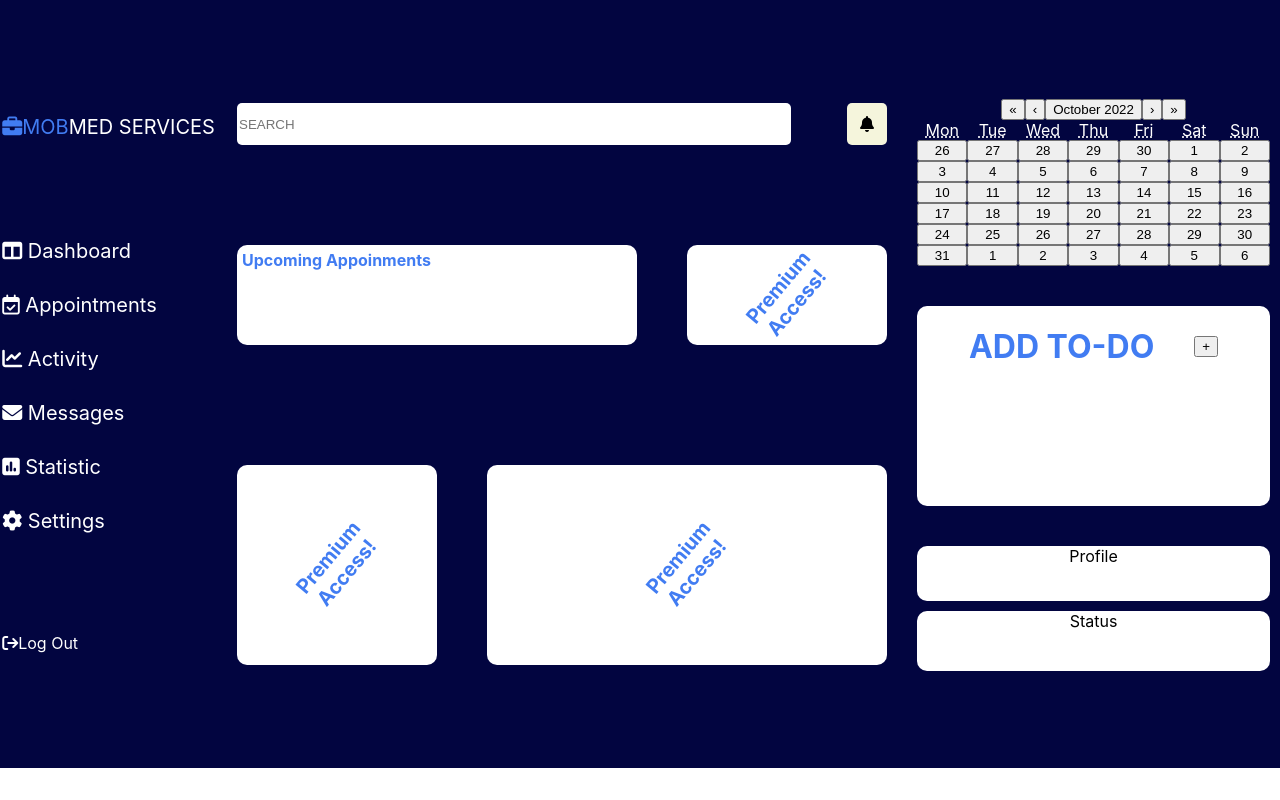
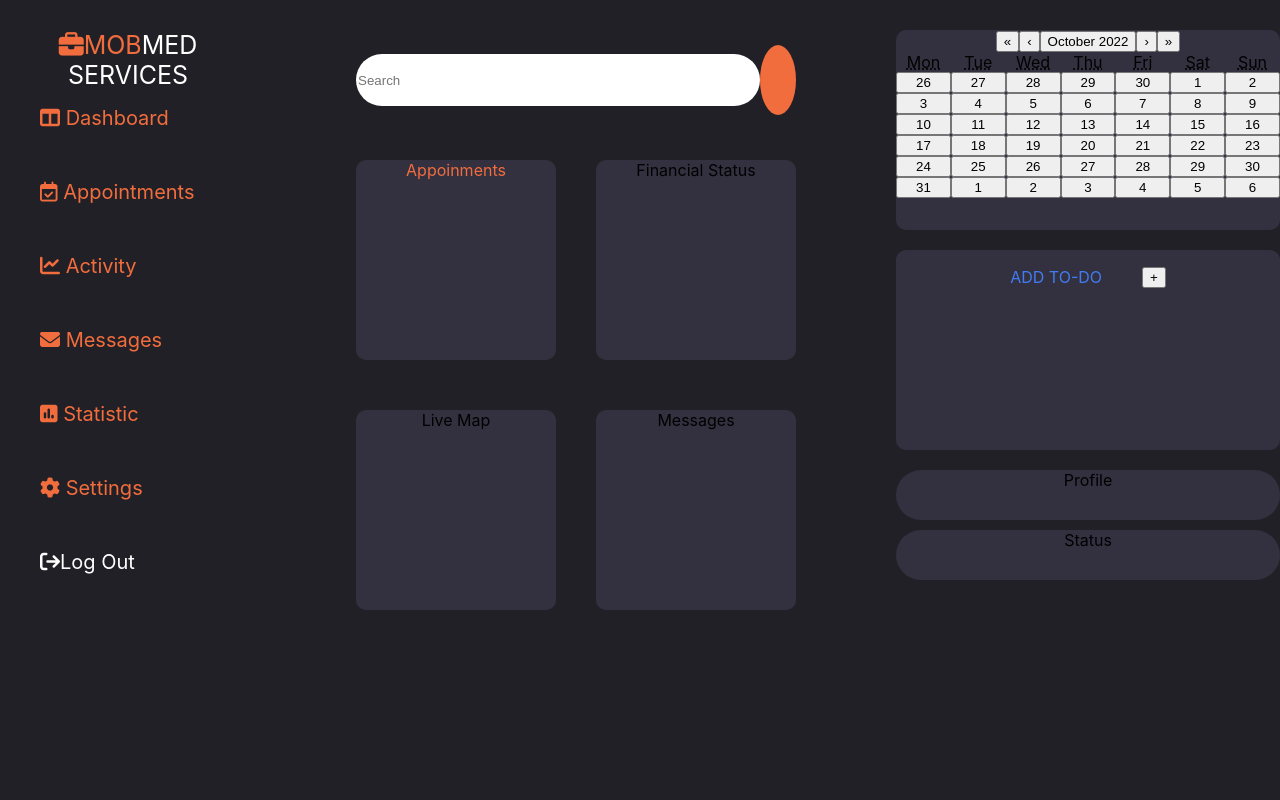
Before and after one commit to BurstMode29/mobmed-user-side, a React (Create React App) app: page /dashboard in a window 1280 px wide. Built offline with nearby package versions, Linux system fonts and the light colour scheme.

Commit message:
updated site

```diff
--- a/public/index.html
+++ b/public/index.html
@@ -27,7 +27,7 @@
     -->
     <title>React App</title>
   </head>
-  <body>
+  <body style="height: 100%;width:100%;position:absolute;background-color: #020540;">
     <noscript>You need to enable JavaScript to run this app.</noscript>
     <div id="root"></div>
     <!--
--- a/src/App.css
+++ b/src/App.css
@@ -1,5 +1,39 @@
 .App {
   text-align: center;
+}
+
+/*  */
+.Calender {
+  position: relative;
+  background-color: #333140;
+  height: 200px;
+  border-radius: 10px;
+  margin-top: 30px;
+  margin-bottom: 20px;
+}
+
+.toDo {
+  height: 200px;
+  border-radius: 10px;
+  margin-bottom: 20px;
+  overflow-y: auto;
+  background-color: #333140;
+}
+
+.Profile {
+  height: 50px;
+  width: 100%;
+  border-radius: 100px;
+  background-color: #333140;
+  margin-top: 10px;
+}
+
+.Status {
+  height: 50px;
+  width: 100%;
+  border-radius: 100px;
+  background-color: #333140;
+  margin-top: 10px;
 }
 
 .ToDoList {
@@ -10,6 +44,7 @@
 }
 
 .Notes {
+  background-color: #333140;
   overflow-y: auto;
 }
 
@@ -18,3 +53,121 @@
   width: 90%;
   margin-bottom: 5px;
 }
+/*  */
+
+/*  */
+.Home {
+  height: 100%;
+  width: 100%;
+}
+
+.Top {
+  display: flex;
+  justify-content: space-between;
+  align-items: center;
+  height: 20%;
+  width: 100%;
+}
+
+.Top input {
+  width: 400px;
+  height: 50px;
+  border-radius: 100px;
+  border-style: none;
+  margin-left: 100px;
+}
+
+.Profile1 {
+  height: 70px;
+  width: 70px;
+  margin-right: 100px;
+  border-radius: 100%;
+  background-color: #F26D3D;
+}
+
+/*  */
+
+
+/*  */
+.Middle {
+  display: flex;
+  justify-content: space-between;
+  align-items: center;
+  margin: 0px 100px 50px 100px;
+}
+
+.inProgress {
+  height: 200px;
+  width: 200px;
+  border-radius: 10px;
+  background-color: #333140;
+  overflow-y: auto;
+}
+
+.Finance {
+  height: 200px;
+  width: 200px;
+  border-radius: 10px;
+  background-color: #333140;
+}
+
+/*  */
+
+.Bottom {
+  display: flex;
+  justify-content: space-between;
+  align-items: center;
+  margin: 0px 100px 0px 100px;
+}
+
+.Map {
+  height: 200px;
+  width: 200px;
+  border-radius: 10px;
+  background-color: #333140;
+}
+
+.Messages {
+  height: 200px;
+  width: 200px;
+  border-radius: 10px;
+  background-color: #333140;
+}
+
+/*  */
+
+.Logo {
+  margin-top: 30px;
+  width: 100%;
+  text-align: center;
+  font-size: 25px;
+  color: white;
+}
+
+.Logo span {
+  color: #F26D3D;
+}
+
+.leftPanelContent li {
+  text-align: left;
+}
+
+.leftPanelContent ul li {
+  list-style: none;
+  width: 100%;
+  margin-bottom: 50px;
+  font-size: 20px;
+  color: #F26D3D;
+  text-decoration-line: none;
+}
+
+.link {
+  text-decoration-line: none;
+}
+
+.logOut {
+  width: 100%;
+  font-size: 20px;
+  margin-left: 40px;
+  text-align: left;
+}
--- a/src/components/Dash.css
+++ b/src/components/Dash.css
@@ -1,208 +1,32 @@
 /* PanelContainer */
 .panelContainer {
   display: flex;
-  height: 60vw;
+  height: 100%;
   width: 100%;
-  background-color: #020540;
-  flex-direction: row;
-  justify-content: center;
-  align-items: center;
-}
-
-@media only screen and (max-width:1200px) {
-  .panelContainer {
-    flex-direction: column;
-  }
+  position: absolute;
 }
 
 .leftPanel {
-  height: 60vw;
-  width: 700px;
+  height: 100%;
+  width: 20%;
   text-align: left;
   color: white;
+  background-color: #212026;
+}
+
+.middlePanel {
+  height: 100%;
+  width: 50%;
   display: flex;
   justify-content: center;
   align-items: center;
-}
-
-@media only screen and(max-width:1200px) {
-  .leftPanel {
-    display: none;
-  }
-}
-
-.middlePanel {
-  height: 60vw;
-  display: flex;
-  justify-content: center;
-  align-items: center;
-  background-color: #020540;
+  background-color: #212026;
 }
 
 .rightPanel {
-  height: 60vw;
-  display: flex;
-  justify-content: center;
-  align-items: center;
-  background-color: #020540;
+  height: 100%;
+  width: 30%;
+  background-color: #212026;
 }
 
 /* PanelContainer */
-
-
-/* PanelContent */
-
-
-/* LeftPanel */
-.Logo {
-  font-size: 20px;
-}
-
-.Logo span {
-  color: #417CF2;
-}
-
-.leftPanelContent {
-  position: relative;
-  margin-top: 100px;
-  margin-bottom: 100px;
-  right: 40px;
-}
-
-.leftPanelContent li {
-  margin-bottom: 30px;
-  list-style: none;
-  text-align: left;
-  font-size: 20px;
-}
-
-/* .logOut {
-  position: relative;
-  top: 115px;
-  text-align: left;
-  font-size: 20px;
-} */
-
-/* MiddlePanel */
-
-.searchBar {
-  display: flex;
-  justify-content: space-between;
-  align-items: center;
-  margin: 20px;
-}
-
-.searchBar input {
-  height: 40px;
-  width: 550px;
-  border-radius: 5px;
-  border-style: none;
-}
-
-.searchBar i {
-  background-color: beige;
-  padding: 13px;
-  border-radius: 5px;
-}
-
-.middlePanelInfo1 {
-  width: 650px;
-  display: flex;
-  justify-content: space-between;
-  align-items: center;
-  margin: 20px;
-}
-
-.upcomingAppointments {
-  height: 100px;
-  width: 400px;
-  margin-top: 80px;
-  margin-bottom: 100px;
-  border-radius: 10px;
-  overflow-y: auto;
-  background-color: white;
-}
-
-.financialStatus {
-  height: 100px;
-  width: 200px;
-  margin-top: 80px;
-  margin-bottom: 100px;
-  display: flex;
-  justify-content: center;
-  align-items: center;
-  border-radius: 10px;
-  background-color: white;
-}
-
-.memberAccess {
-  color: #417CF2;
-  font-weight: bold;
-  font-size: 20px;
-  rotate: -50deg;
-}
-
-.middlePanelInfo2 {
-  display: flex;
-  justify-content: space-between;
-  align-items: center;
-  margin: 20px;
-}
-
-.liveMap {
-  height: 200px;
-  width: 200px;
-  display: flex;
-  justify-content: center;
-  align-items: center;
-  border-radius: 10px;
-  background-color: white;
-}
-
-.Messages {
-  height: 200px;
-  width: 400px;
-  display: flex;
-  justify-content: center;
-  align-items: center;
-  border-radius: 10px;
-  background-color: white;
-}
-
-.Calender {
-  margin: 10px;
-  color: white;
-}
-
-.toDo {
-  height: 200px;
-  margin: 10px;
-  margin-top: 40px;
-  margin-bottom: 40px;
-  overflow-y: auto;
-  border-radius: 10px;
-  background-color: white;
-}
-
-.Profile {
-  height: 55px;
-  margin: 10px;
-  border-radius: 10px;
-  background-color: white;
-}
-
-.Status {
-  height: 60px;
-  margin: 10px;
-  border-radius: 10px;
-  background-color: white;
-}
-
-.link {
-  color: white;
-  text-decoration-line: none;
-}
-
-.link:hover {
-  color: #417CF2;
-}
--- a/src/components/Dash.js
+++ b/src/components/Dash.js
@@ -1,15 +1,11 @@
 import React, { useState } from 'react';
 import '../components/Dash.css';
+import '../App.css';
 import Calender from 'react-calendar';
-import Dashboard from '../pages/Dashboard';
-import { Routes, Route, Link } from 'react-router-dom';
-import Appointments from '../pages/Appointments';
-import Activity from '../pages/Activity';
-import Messages from '../pages/Messages';
-import Statistics from '../pages/Statistics';
-import Settings from '../pages/Settings';
 import ToDoList from './toDoList';
 import AddToDo from './addToDo';
+import Dashboard from '../pages/Dashboard';
+import { Link } from 'react-router-dom';
 
 
 const Dash = () => {
@@ -34,14 +30,7 @@ const Dash = () => {
           </div>
         </div>
 
-        <Routes>
-          <Route path='/dashboard' element={<Dashboard />} />
-          <Route path='/appointments' element={<Appointments />} />
-          <Route path='/activity' element={<Activity />} />
-          <Route path='/messages' element={<Messages />} />
-          <Route path='/statistics' element={<Statistics />} />
-          <Route path='/settings' element={<Settings />} />
-        </Routes>
+        <Dashboard />
 
         <div className='rightPanel'>
           <div>
--- a/src/components/List.js
+++ b/src/components/List.js
@@ -10,7 +10,7 @@ const mapStateToProps = (state) => {
 
 const List = (props) => {
     const addToList = (list) => {
-        props.dispatch({type: "ADD_TO_LIST", data: list })
+        props.dispatch({ type: "ADD_TO_LIST", data: list })
     }
 
     return (
@@ -20,7 +20,7 @@ const List = (props) => {
                 {props.list.map(
                     i => <div className="listItem" key={i.name}>
                         <div className="ProfilePhoto"></div>
-                        {i.name}
+                        <div className="listName">{i.name}</div>
                         <button className="listButton" onClick={() => addToList(i)}>Accept</button>
                     </div>
                 )}
--- a/src/components/UpcomingAppointments.js
+++ b/src/components/UpcomingAppointments.js
@@ -11,12 +11,12 @@ const mapStateToProps = (state) => {
 const UpcomingAppointments = (props) => {
     return (
         <div>
-            <div className="acceptedHeading">Upcoming Appoinments</div>
+            <div className="acceptedHeading">Appoinments</div>
             <div>
-                {props.upcoming.map (
+                {props.upcoming.map(
                     i => <div className="Accepted" key={i.name}>
                         <div className="ProfilePicture"></div>
-                        {i.name}
+                        <div className="listName">{i.name}</div>
                     </div>
                 )}
             </div>
--- a/src/components/components.css
+++ b/src/components/components.css
@@ -1,80 +1,75 @@
-.List {
-    height: 100%;
-    position: relative;
-    right: 70px;
-    width: 700px;
-}
-
+/*  */
 .listItem {
-    height: 50px;
     display: flex;
     justify-content: space-between;
     align-items: center;
-    background-color: #020540;
-    position: relative;
-    margin-bottom: 10px;
+    height: 50px;
+    margin: 20px;
     border-radius: 100px;
-    right: 20px;
     color: white;
+    background-color: #333140;
+}
+
+.Appointments {
+    height: 100%;
+    width: 100%;
 }
 
 .ProfilePhoto {
-    height: 45px;
-    width: 45px;
-    margin: 2px;
+    height: 40px;
+    width: 40px;
     border-radius: 100px;
-    background-color: white;
+    background-color: #F26D3D;
+    margin-left: 5px;
 }
 
 .listButton {
-    width: 100px;
-    height: 45px;
-    margin: 2px;
-    font-weight: bold;
     color: white;
-    background-color: transparent;
+    height: 40px;
+    width: 150px;
+    border-radius: 100px;
     border-style: none;
-    border-radius: 100px;
-    cursor: pointer;
+    background-color: #F26D3D;
+    margin-right: 5px;
 }
 
 .listButton:hover {
-    color: #417CF2;
-    text-shadow: 0px 0px 2px  #417CF2;
+    box-shadow: 0px 0px 10px #F26D3D;
 }
 
 .appointmentsHeading {
-    font-weight: bold;
-    color: #417CF2;
+    color: white;
     font-size: 30px;
-    margin: 20px;
+    text-align: left;
+    margin-left: 75px;
 }
-
-/* UpcomingAppointments */
-
-.acceptedHeading {
-    color: #417CF2;
-    font-weight: bold;
-    margin: 5px;
-    text-align: left;
-}
+/*  */
 
 .Accepted {
-    background-color: #020540;
-    margin: 5px;
-    height: 40px;
-    color: white;
-    font-weight: bold;
+    height: 30px;
+    margin-left: 5px;
+    margin-right: 5px;
+    background-color:#212026;
+    margin-bottom: 10px;
+    display: flex;
     border-radius: 100px;
-    display: flex;
     justify-content: space-between;
     align-items: center;
 }
 
 .ProfilePicture {
-    height: 35px;
-    width: 35px;
-    background-color: white;
+    height: 20px;
+    width: 20px;
+    margin-left: 5px;
+    background-color:#F26D3D;
     border-radius: 100px;
-    margin: 1px;
 }
+
+.listName {
+    color: white;
+    margin-right: 5px;
+}
+
+.acceptedHeading {
+    color: #F26D3D;
+}
--- a/src/components/toDoList.js
+++ b/src/components/toDoList.js
@@ -15,7 +15,7 @@ const toDoList = (props) => {
     return (
         <div>
             <div className="ToDoList">
-                <h1>ADD TO-DO</h1>
+                <div>ADD TO-DO</div>
                 <ol>
                     {props.ToDo.map(
                         i => <div> <button onClick={() => addToList(i)}>+</button></div>
--- a/src/pages/Appointments.js
+++ b/src/pages/Appointments.js
@@ -5,6 +5,10 @@ import '../components/components.css';
 function Appointments() {
   return (
     <div className='Appointments'>
+           <div className="Top">
+                <div><input type='text' placeholder="Search" /></div>
+                <div className="Profile1"></div>
+            </div>
       <List />
     </div>
   )
--- a/src/pages/Dashboard.js
+++ b/src/pages/Dashboard.js
@@ -1,33 +1,27 @@
 import React from 'react';
-import UpcomingAppointments from '../components/UpcomingAppointments';
+import { Routes, Route } from 'react-router';
+import Activity from './Activity';
+import Appointments from './Appointments';
+import Home from './Home';
+import Messages from '../pages/Messages';
+import Statistics from '../pages/Statistics';
+import Settings from '../pages/Settings';
 
 function Dashboard() {
   return (
-    <div>
-      <div className='middlePanel'>
-        <div>
-          <div className='searchBar'>
-            <input type='text' placeholder='SEARCH' />
-            <i class="fa-sharp fa-solid fa-bell"></i>
-          </div>
 
-          <div className='middlePanelInfo1'>
-            <div className='upcomingAppointments'>
-              <UpcomingAppointments />
-            </div>
-            <div className='financialStatus'>
-              <div className='memberAccess'>Premium<br></br>Access!</div>
-            </div>
-          </div>
+    <div className='middlePanel'>
+      <Routes>
+        <Route path='/dashboard' element={<Home />} />
+        <Route path="/appointments" element={<Appointments />} />
+        <Route path='/activity' element={<Activity />} />
+        <Route path='/messages' element={<Messages />} />
+        <Route path='/statistics' element={<Statistics />} />
+        <Route path='/settings' element={<Settings />} />
+      </Routes>
 
-          <div className='middlePanelInfo2'>
-            <div className='liveMap'> <div className='memberAccess'>Premium<br></br> Access!</div></div>
-            <div className='Messages'> <div className='memberAccess'>Premium<br></br> Access!</div></div>
-          </div>
-        </div>
+    </div>
 
-      </div>
-    </div>
   )
 }
 
--- /dev/null
+++ b/src/pages/Home.js
@@ -0,0 +1,26 @@
+import React from "react";
+import '../App.css';
+import UpcomingAppointments from '../components/UpcomingAppointments';
+
+const Home = () => {
+    return (
+        <div className="Home">
+            <div className="Top">
+                <div><input type='text' placeholder="Search" /></div>
+                <div className="Profile1"></div>
+            </div>
+            <div className="Middle">
+                <div className="inProgress">
+                    <UpcomingAppointments />
+                </div>
+                <div className="Finance">Financial Status</div>
+            </div>
+            <div className="Bottom">
+                <div className="Map">Live Map</div>
+                <div className="Messages">Messages</div>
+            </div>
+        </div>
+    )
+}
+
+export default Home;
```
